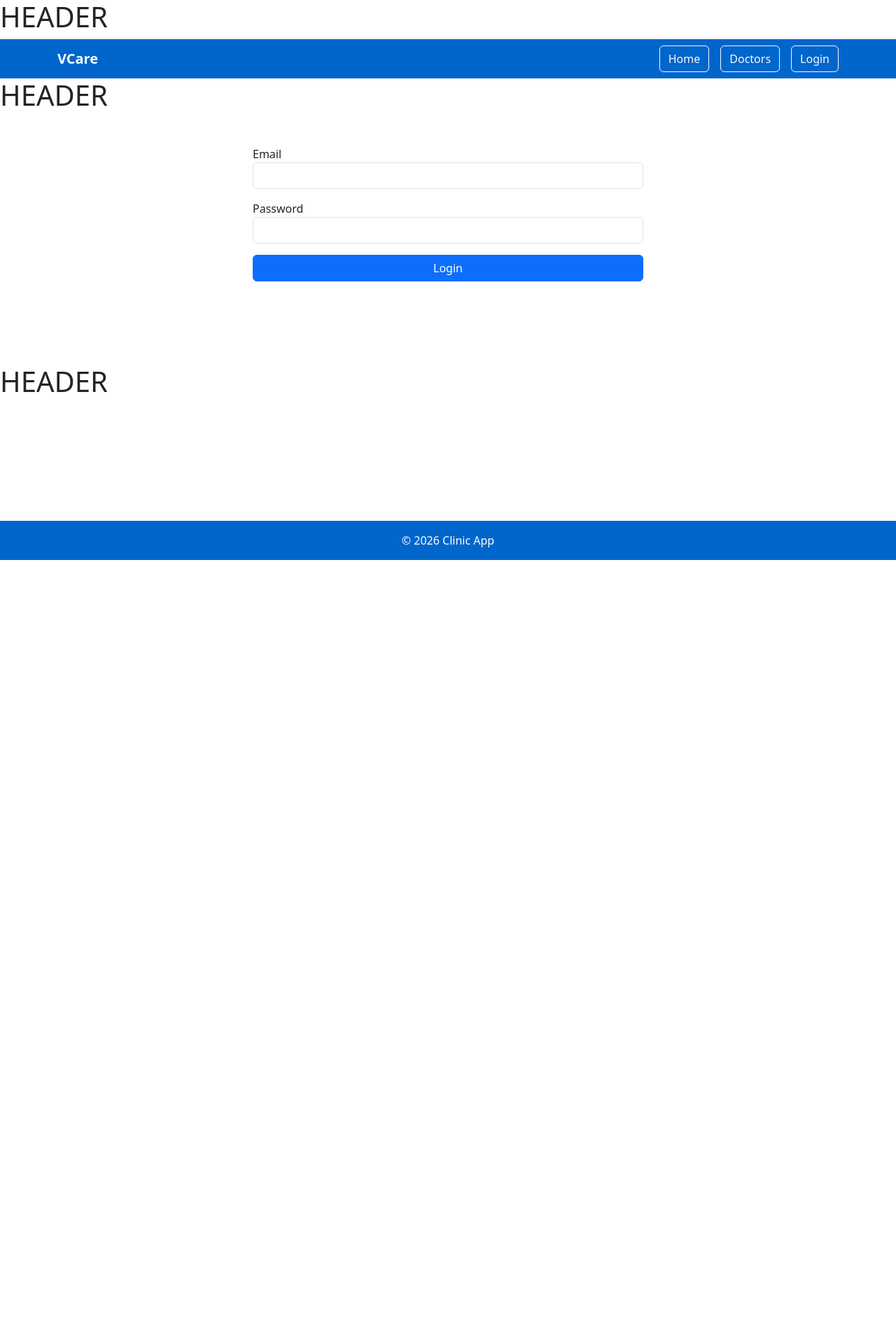
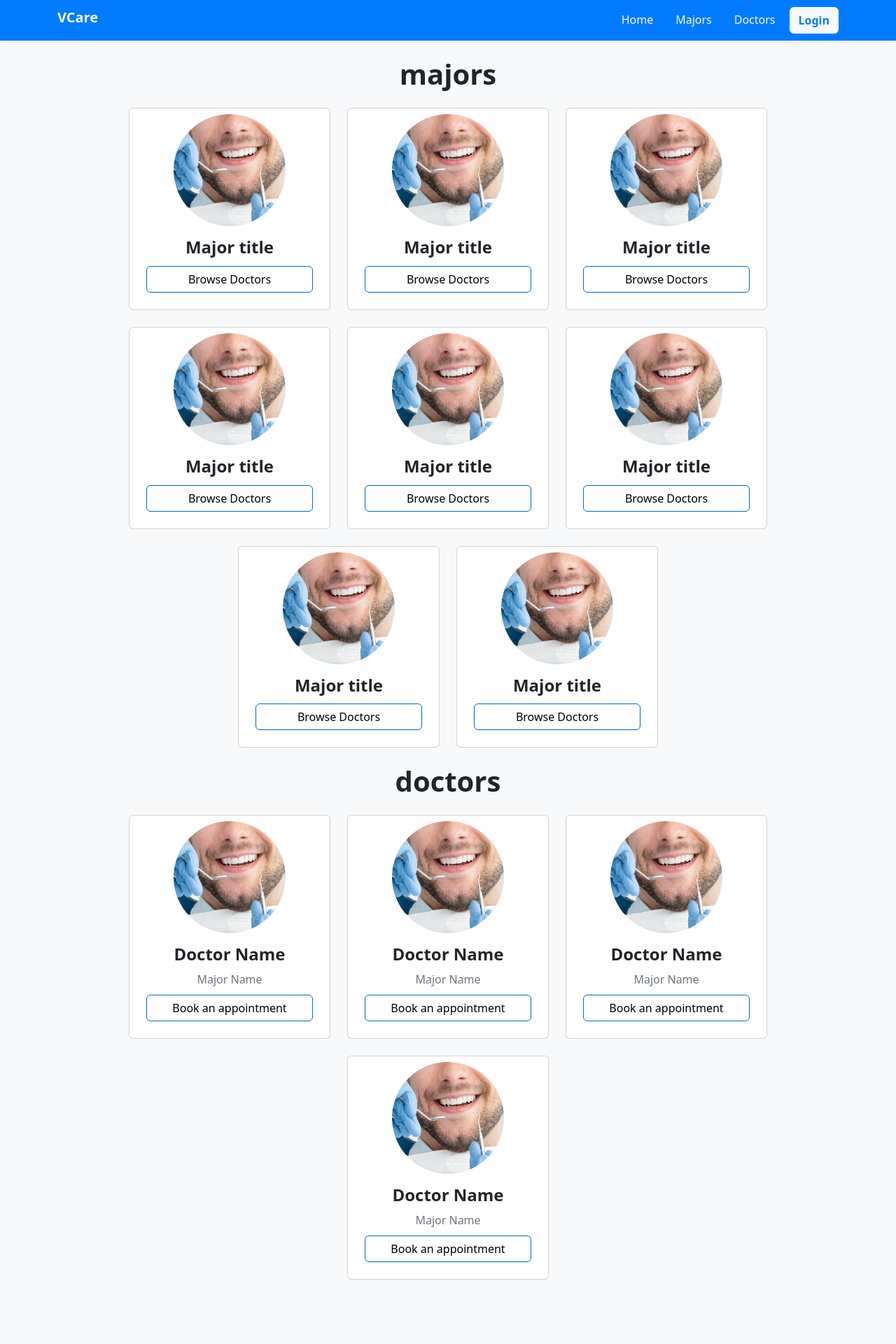
Before and after one commit to mohanedSalaheldin/clinic_app, a PHP site: page / in a window 1280 px wide. Shown: the top 1920 px of the page at 70% size. Before the commit the page ends 800 px from the top, so only its background shows below. Run offline with PHP 8.4, Linux system fonts and the light colour scheme.

Commit message:
auth cycle is about to ready

```diff
--- a/app/Database.php
+++ b/app/Database.php
@@ -36,7 +36,3 @@ class Database
         return $this->connection;
     }
 }
-
-
-//comment
-// comment for mohaned
--- a/index.php
+++ b/index.php
@@ -7,13 +7,30 @@ use App\Database;
 
 $db = Database::getInstance($config);
 
-$route = $_GET['route'] ?? 'login';
+$route = $_GET['route'] ?? 'home';
 
 switch ($route) {
+    case 'home':
+        $page = "views/home.php";
+        break;
     case 'login':
-        $page = "views/Auth/login.php";
+        $page = "views/login.php";
         break;
-
+    case 'register':
+        $page = "views/register.php";
+        break;
+    case 'majors':
+        $page = "views/majors.php";
+        break;
+    case 'contact':
+        $page = "views/contact.php";
+        break;
+    case 'history':
+        $page = "views/history.php";
+        break;
+    case 'doctors':
+        $page = "views/doctors.php";
+        break;
     default:
         $page = "views/errors/404.php";
         break;
--- a/views/Auth/login.php
+++ /dev/null
@@ -1,18 +0,0 @@
-<?php $title = 'Login'; ?>
-
-
-<div class="container mt-5">
-    <form method="POST" action="/?route=login-post" class="w-50 mx-auto">
-        <div class="mb-3">
-            <label>Email</label>
-            <input name="email" type="email" class="form-control" required>
-        </div>
-
-        <div class="mb-3">
-            <label>Password</label>
-            <input name="password" type="password" class="form-control" required>
-        </div>
-
-        <button class="btn btn-primary w-100">Login</button>
-    </form>
-</div>
--- /dev/null
+++ b/views/home.php
@@ -0,0 +1,187 @@
+<div class="container">
+    <h2 class="h1 fw-bold text-center my-4">majors</h2>
+    <div class="d-flex flex-wrap gap-4 justify-content-center">
+        <div class="card p-2" style="width: 18rem;">
+            <img src="assets/images/major.jpg" class="card-img-top rounded-circle card-image-circle"
+                alt="major">
+            <div class="card-body d-flex flex-column gap-1 justify-content-center">
+                <h4 class="card-title fw-bold text-center">Major title</h4>
+                <a href="./doctors/index.html" class="btn btn-outline-primary card-button">Browse Doctors</a>
+            </div>
+        </div>
+        <div class="card p-2" style="width: 18rem;">
+            <img src="assets/images/major.jpg" class="card-img-top rounded-circle card-image-circle"
+                alt="major">
+            <div class="card-body d-flex flex-column gap-1 justify-content-center">
+                <h4 class="card-title fw-bold text-center">Major title</h4>
+                <a href="./doctors/index.html" class="btn btn-outline-primary card-button">Browse Doctors</a>
+            </div>
+        </div>
+        <div class="card p-2" style="width: 18rem;">
+            <img src="assets/images/major.jpg" class="card-img-top rounded-circle card-image-circle"
+                alt="major">
+            <div class="card-body d-flex flex-column gap-1 justify-content-center">
+                <h4 class="card-title fw-bold text-center">Major title</h4>
+                <a href="./doctors/index.html" class="btn btn-outline-primary card-button">Browse Doctors</a>
+            </div>
+        </div>
+        <div class="card p-2" style="width: 18rem;">
+            <img src="assets/images/major.jpg" class="card-img-top rounded-circle card-image-circle"
+                alt="major">
+            <div class="card-body d-flex flex-column gap-1 justify-content-center">
+                <h4 class="card-title fw-bold text-center">Major title</h4>
+                <a href="./doctors/index.html" class="btn btn-outline-primary card-button">Browse Doctors</a>
+            </div>
+        </div>
+        <div class="card p-2" style="width: 18rem;">
+            <img src="assets/images/major.jpg" class="card-img-top rounded-circle card-image-circle"
+                alt="major">
+            <div class="card-body d-flex flex-column gap-1 justify-content-center">
+                <h4 class="card-title fw-bold text-center">Major title</h4>
+                <a href="./doctors/index.html" class="btn btn-outline-primary card-button">Browse Doctors</a>
+            </div>
+        </div>
+        <div class="card p-2" style="width: 18rem;">
+            <img src="assets/images/major.jpg" class="card-img-top rounded-circle card-image-circle"
+                alt="major">
+            <div class="card-body d-flex flex-column gap-1 justify-content-center">
+                <h4 class="card-title fw-bold text-center">Major title</h4>
+                <a href="./doctors/index.html" class="btn btn-outline-primary card-button">Browse Doctors</a>
+            </div>
+        </div>
+        <div class="card p-2" style="width: 18rem;">
+            <img src="assets/images/major.jpg" class="card-img-top rounded-circle card-image-circle"
+                alt="major">
+            <div class="card-body d-flex flex-column gap-1 justify-content-center">
+                <h4 class="card-title fw-bold text-center">Major title</h4>
+                <a href="./doctors/index.html" class="btn btn-outline-primary card-button">Browse Doctors</a>
+            </div>
+        </div>
+        <div class="card p-2" style="width: 18rem;">
+            <img src="assets/images/major.jpg" class="card-img-top rounded-circle card-image-circle"
+                alt="major">
+            <div class="card-body d-flex flex-column gap-1 justify-content-center">
+                <h4 class="card-title fw-bold text-center">Major title</h4>
+                <a href="./doctors/index.html" class="btn btn-outline-primary card-button">Browse Doctors</a>
+            </div>
+        </div>
+    </div>
+    <h2 class="h1 fw-bold text-center my-4">doctors</h2>
+
+    <div class="d-flex flex-wrap gap-4 justify-content-center">
+
+        <div class="card p-2" style="width: 18rem;">
+            <img src="assets/images/major.jpg" class="card-img-top rounded-circle card-image-circle" alt="doctor">
+            <div class="card-body d-flex flex-column gap-1 justify-content-center">
+                <h4 class="card-title fw-bold text-center">Doctor Name</h4>
+                <h6 class="card-title text-secondary text-center">Major Name</h6>
+                <a href="index.php?route=contact" class="btn btn-outline-primary card-button">Book an appointment</a>
+            </div>
+        </div>
+
+        <div class="card p-2" style="width: 18rem;">
+            <img src="assets/images/major.jpg" class="card-img-top rounded-circle card-image-circle" alt="doctor">
+            <div class="card-body d-flex flex-column gap-1 justify-content-center">
+                <h4 class="card-title fw-bold text-center">Doctor Name</h4>
+                <h6 class="card-title text-secondary text-center">Major Name</h6>
+                <a href="index.php?route=contact" class="btn btn-outline-primary card-button">Book an appointment</a>
+            </div>
+        </div>
+
+        <div class="card p-2" style="width: 18rem;">
+            <img src="assets/images/major.jpg" class="card-img-top rounded-circle card-image-circle" alt="doctor">
+            <div class="card-body d-flex flex-column gap-1 justify-content-center">
+                <h4 class="card-title fw-bold text-center">Doctor Name</h4>
+                <h6 class="card-title text-secondary text-center">Major Name</h6>
+                <a href="index.php?route=contact" class="btn btn-outline-primary card-button">Book an appointment</a>
+            </div>
+        </div>
+
+        <div class="card p-2" style="width: 18rem;">
+            <img src="assets/images/major.jpg" class="card-img-top rounded-circle card-image-circle" alt="doctor">
+            <div class="card-body d-flex flex-column gap-1 justify-content-center">
+                <h4 class="card-title fw-bold text-center">Doctor Name</h4>
+                <h6 class="card-title text-secondary text-center">Major Name</h6>
+                <a href="index.php?route=contact" class="btn btn-outline-primary card-button">Book an appointment</a>
+            </div>
+        </div>
+
+    </div>
+</div>
+
+<div class="banner container d-block d-lg-grid d-md-block d-sm-block">
+    <div class="info">
+        <div class="info__details">
+            <img src="https://d1aovdz1i2nnak.cloudfront.net/vezeeta-web-reactjs/55619/_next/static/images/medical-care-icon.svg"
+                alt="" width="50" height="50">
+            <h4 class="title m-0">
+                everything you need is found at VCare.
+            </h4>
+            <p class="content">
+                search for a doctor and book an appointment in a hospital, clinic, home visit or even by phone,
+                you
+                can also order medicine or book a surgery.
+            </p>
+        </div>
+    </div>
+    <div class="info">
+        <div class="info__details">
+            <img src="https://d1aovdz1i2nnak.cloudfront.net/vezeeta-web-reactjs/55619/_next/static/images/medical-care-icon.svg"
+                alt="" width="50" height="50">
+            <h4 class="title m-0">
+                everything you need is found at VCare.
+            </h4>
+            <p class="content">
+                search for a doctor and book an appointment in a hospital, clinic, home visit or even by phone,
+                you
+                can also order medicine or book a surgery.
+            </p>
+        </div>
+    </div>
+    <div class="info">
+        <div class="info__details">
+            <img src="https://d1aovdz1i2nnak.cloudfront.net/vezeeta-web-reactjs/55619/_next/static/images/medical-care-icon.svg"
+                alt="" width="50" height="50">
+            <h4 class="title m-0">
+                everything you need is found at VCare.
+            </h4>
+            <p class="content">
+                search for a doctor and book an appointment in a hospital, clinic, home visit or even by phone,
+                you
+                can also order medicine or book a surgery.
+            </p>
+        </div>
+    </div>
+    <div class="info">
+        <div class="info__details">
+            <img src="https://d1aovdz1i2nnak.cloudfront.net/vezeeta-web-reactjs/55619/_next/static/images/medical-care-icon.svg"
+                alt="" width="50" height="50">
+            <h4 class="title m-0">
+                everything you need is found at VCare.
+            </h4>
+            <p class="content">
+                search for a doctor and book an appointment in a hospital, clinic, home visit or even by phone,
+                you
+                can also order medicine or book a surgery.
+            </p>
+        </div>
+    </div>
+    <div class="bottom--left bottom--content bg-blue text-white">
+        <h4 class="title">download the application now</h4>
+        <p>Lorem ipsum dolor sit amet consectetur adipisicing elit. Delectus facere eveniet in id, quod
+            explicabo minus ut, sint possimus, fuga voluptas. Eius molestias eveniet labore ullam magnam sequi
+            possimus quaerat!</p>
+        <div class="app-group">
+            <div class="app"><img
+                    src="https://d1aovdz1i2nnak.cloudfront.net/vezeeta-web-reactjs/55619/_next/static/images/google-play-logo.svg"
+                    alt="">Google Play</div>
+            <div class="app"><img
+                    src="https://d1aovdz1i2nnak.cloudfront.net/vezeeta-web-reactjs/55619/_next/static/images/apple-logo.svg"
+                    alt="">App Store</div>
+        </div>
+    </div>
+    <div class="bottom--right bg-blue text-white">
+        <img src="assets/images/banner.jpg" class="img-fluid banner-img">
+    </div>
+</div>
+</div>
--- a/views/layout/footer.php
+++ b/views/layout/footer.php
@@ -1,13 +1,24 @@
-</div> <!-- page-wrapper -->
-<h1>HEADER</h1>
-<footer class="container-fluid bg-blue text-white py-3 mt-5">
-    <div class="container">
-        <p class="text-center mb-0">
-            © <?= date('Y') ?> Clinic App
-        </p>
+</main>
+<footer class="container-fluid bg-blue text-white py-3">
+    <div class="row gap-2">
+        <div class="col-sm order-sm-1">
+            <h1 class="h1">About Us</h1>
+            <p>Lorem ipsum, dolor sit amet consectetur adipisicing elit. Ipsa nesciunt repellendus itaque...</p>
+        </div>
+        <div class="col-sm order-sm-2">
+            <h1 class="h1">Links</h1>
+            <div class="links d-flex gap-2 flex-wrap">
+                <a href="index.php?route=home" class="link text-white text-decoration-none">Home</a>
+                <a href="index.php?route=majors" class="link text-white text-decoration-none">Majors</a>
+                <a href="index.php?route=doctors" class="link text-white text-decoration-none">Doctors</a>
+                <a href="index.php?route=login" class="link text-white text-decoration-none">Login</a>
+                <a href="index.php?route=register" class="link text-white text-decoration-none">Register</a>
+                <a href="index.php?route=contact" class="link text-white text-decoration-none">Contact</a>
+            </div>
+        </div>
     </div>
 </footer>
+<script src="https://cdnjs.cloudflare.com/ajax/libs/bootstrap/5.3.1/js/bootstrap.bundle.min.js"></script>
 
-<script src="https://cdnjs.cloudflare.com/ajax/libs/bootstrap/5.3.1/js/bootstrap.min.js"></script>
 </body>
 </html>
--- a/views/layout/header.php
+++ b/views/layout/header.php
@@ -1,22 +1,30 @@
 <?php session_start(); ?>
-
 <!DOCTYPE html>
-<html lang="en" dir="ltr">
+<html lang="en">
 
 <head>
     <meta charset="UTF-8">
     <meta name="viewport" content="width=device-width, initial-scale=1.0">
+    <link rel="stylesheet" href="https://cdnjs.cloudflare.com/ajax/libs/bootstrap/5.3.1/css/bootstrap.min.css">
+    <link rel="stylesheet" href="./assets/styles/pages/main.css">
+    <title><?= $title ?? 'VCare' ?></title>
+    <style>
 
-    <link rel="stylesheet"
-        href="https://cdnjs.cloudflare.com/ajax/libs/bootstrap/5.3.1/css/bootstrap.min.css">
+        .bg-blue {
+            background-color: #007bff !important;
+        }
 
-    <link rel="stylesheet" href="/assets/styles/pages/main.css">
+        .text-blue {
+            color: #007bff !important;
+        }
 
-
-    <title><?= $title ?? 'Clinic App' ?></title>
+        body {
+            min-height: 100vh;
+            display: flex;
+            flex-direction: column;
+        }
+    </style>
 </head>
 
-<body>
-    <div class="page-wrapper">
-
-    <h1>HEADER</h1>
+<body class="bg-light">
+    <div class="wrapper d-flex flex-column min-vh-100">
--- a/views/layout/navbar.php
+++ b/views/layout/navbar.php
@@ -1,19 +1,25 @@
-<nav class="navbar navbar-expand-lg bg-blue sticky-top">
+<nav class="navbar navbar-expand-lg bg-blue sticky-top shadow-sm">
     <div class="container">
-        <a class="navbar-brand text-white fw-bold" href="/">VCare</a>
+        <a class="navbar-brand fw-bold text-white h3" href="index.php?route=home">VCare</a>
 
-        <div class="collapse navbar-collapse justify-content-end">
-            <div class="d-flex gap-3">
-                <a class="btn btn-outline-light" href="/">Home</a>
-                <a class="btn btn-outline-light" href="/?route=doctors">Doctors</a>
+        <button class="navbar-toggler border-0" type="button" data-bs-toggle="collapse" data-bs-target="#navbarNav">
+            <span class="navbar-toggler-icon"></span>
+        </button>
 
-                <?php if (!empty($_SESSION['user'])): ?>
-                    <a class="btn btn-outline-light" href="/?route=logout">Logout</a>
+        <div class="collapse navbar-collapse justify-content-end" id="navbarNav">
+            <div class="navbar-nav gap-2">
+                <a class="btn btn-outline-light border-0" href="index.php?route=home">Home</a>
+                <a class="btn btn-outline-light border-0" href="index.php?route=majors">Majors</a>
+                <a class="btn btn-outline-light border-0" href="index.php?route=doctors">Doctors</a>
+
+                <?php if(isset($_SESSION['user'])): ?>
+                    <a class="btn btn-outline-light border-0" href="index.php?route=history">History</a>
+                    <a class="btn btn-danger" href="index.php?route=logout">Logout</a>
                 <?php else: ?>
-                    <a class="btn btn-outline-light" href="/?route=login">Login</a>
+                    <a class="btn btn-light text-blue fw-bold" href="index.php?route=login">Login</a>
                 <?php endif; ?>
             </div>
         </div>
     </div>
 </nav>
-<h1>HEADER</h1>
+<main class="flex-grow-1">
```
Also changed, not shown: app/Auth.php (added, +68 -0 lines), app/Controllers/AuthController.php (+65 -0 lines), views/contact.php (added, +36 -0 lines), views/history.php (added, +55 -0 lines), views/login.php (added, +28 -0 lines), views/majors.php (added, +125 -0 lines), views/register.php (renamed from views/Auth/register.php, +0 -22 lines).
